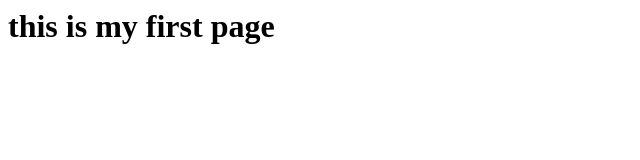
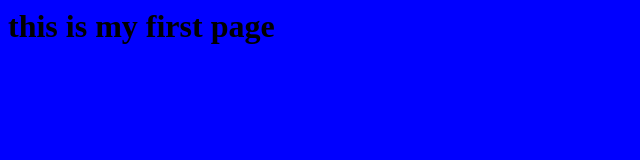
Before and after one commit to Sneha-Saptasagar/test, a plain HTML site: page index.html in a window 1280 px wide. Shown: the whole page, without its empty margins (0-640 px from the left). Drawn offline with Linux system fonts and the light colour scheme.

Commit message:
Update index.html

```diff
--- a/index.html
+++ b/index.html
@@ -8,7 +8,7 @@
 
   <style>
     body {
-      backgroung-color:blue;
+      background-color:blue;
       text-align:centre;
     }
 </html>
```
